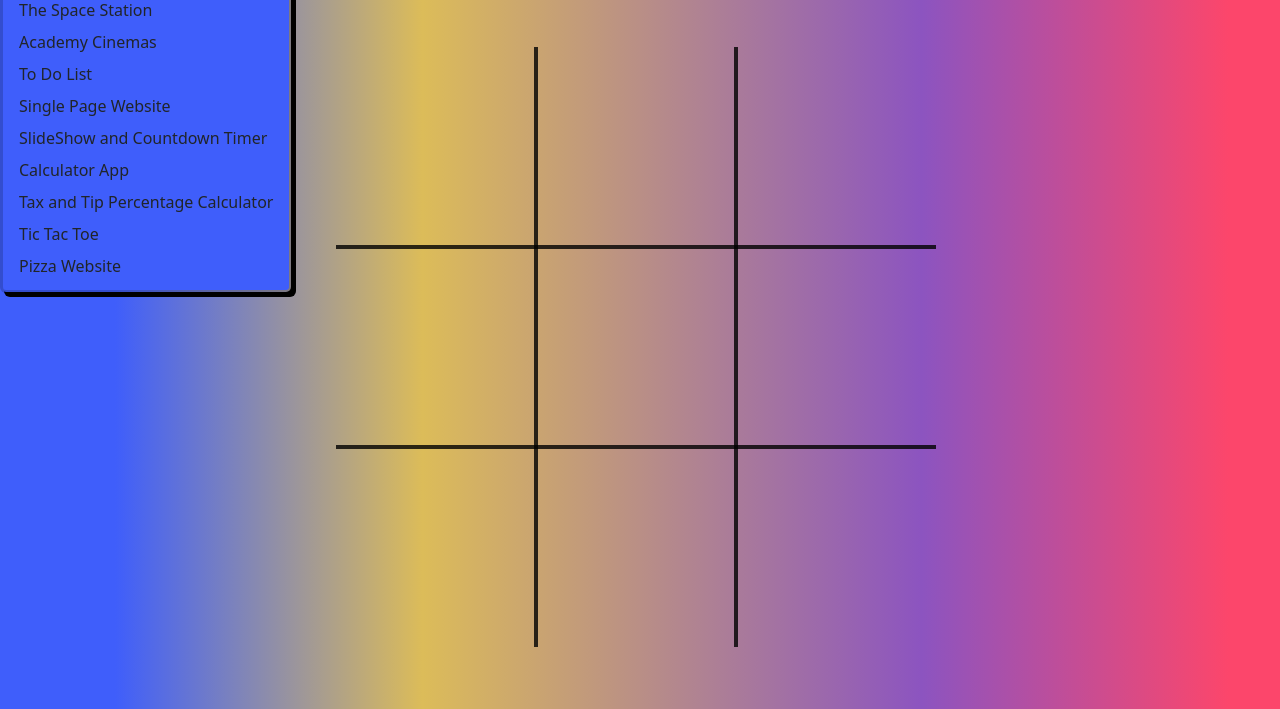
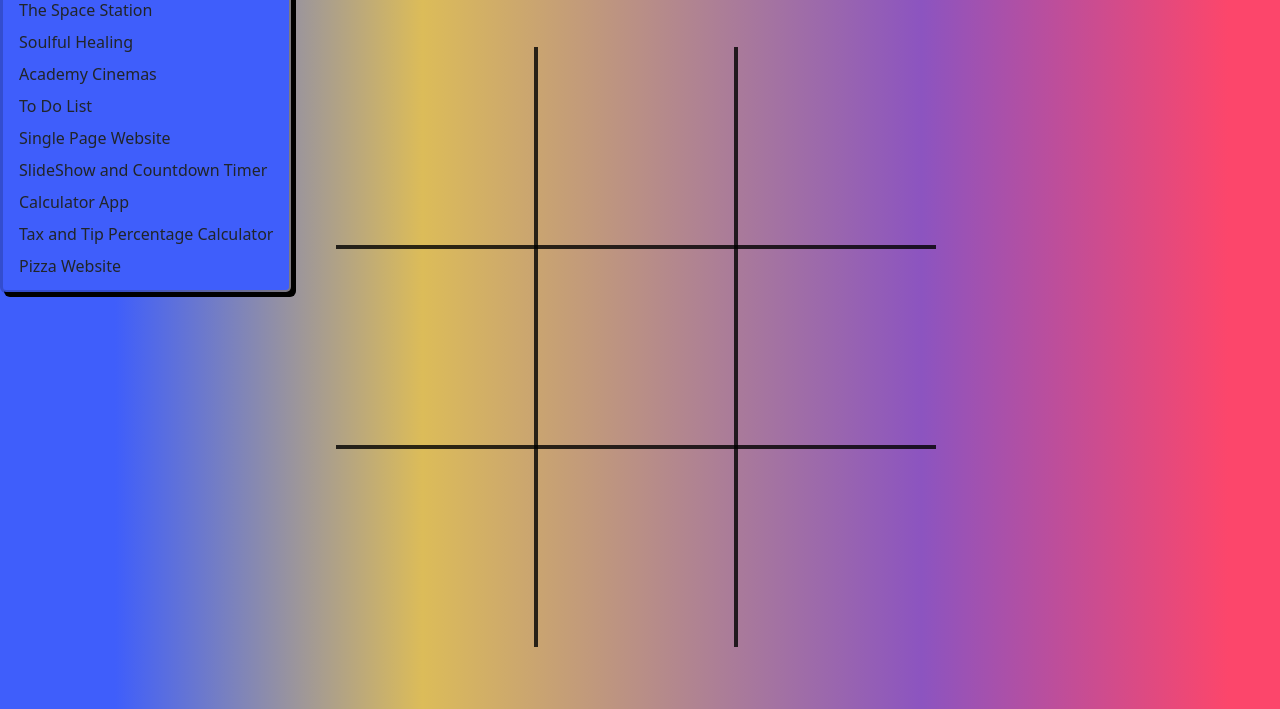
Before and after one commit to EvanM02/Tic_Tac_Toe, a plain HTML site: page index.html in a window 1280 px wide. Both pictures are taken after a click on the button "Websites". Shown: the part 91-800 px from the top of the page. Drawn offline with nearby package versions, Linux system fonts and the light colour scheme.

Commit message:
Adding New Website Links

```diff
--- a/index.html
+++ b/index.html
@@ -63,6 +63,14 @@
         <li>
           <a
             class="dropdown-item"
+            href="https://evanm02.github.io/SoulFul_Healing/"
+            >Soulful Healing
+          </a
+          >
+        </li>
+        <li>
+          <a
+            class="dropdown-item"
             href="https://evanm02.github.io/Academy_Cinemas/"
           >
             Academy Cinemas
@@ -104,13 +112,6 @@
         <li>
           <a
             class="dropdown-item"
-            href="https://evanm02.github.io/Tic_Tac_Toe/"
-            >Tic Tac Toe</a
-          >
-        </li>
-        <li>
-          <a
-            class="dropdown-item"
             href="https://evanm02.github.io/Pizza_Website/"
           >
             Pizza Website
```
